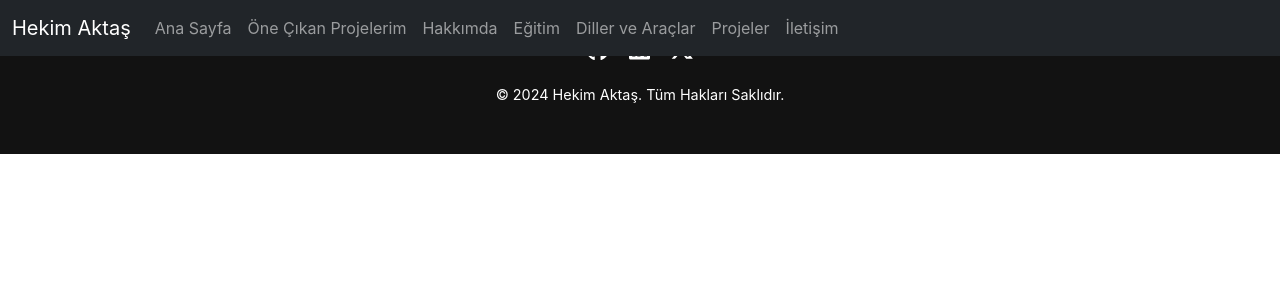
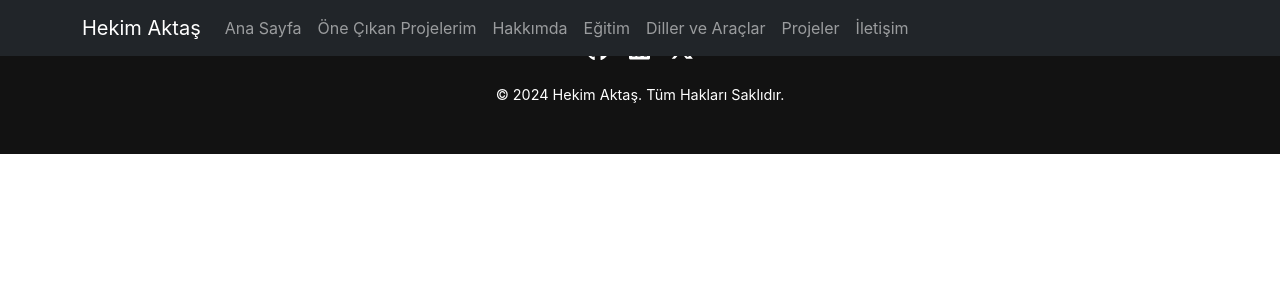
Before and after one commit to aktashekimcan/hekimcan-website-3, a Next.js app: page /components/Navbar in a window 1280 px wide. Shown: the top 300 px of the page. Built offline with nearby package versions, Linux system fonts and the light colour scheme.

Commit message:
Updated Navbar.tsx

```diff
--- a/pages/components/Navbar.tsx
+++ b/pages/components/Navbar.tsx
@@ -1,6 +1,7 @@
 import React from "react";
 import { Link as ScrollLink } from "react-scroll";
 import { useRouter } from "next/router";
+import { Navbar, Nav, Container } from "react-bootstrap";
 
 const Header = () => {
   const router = useRouter();
@@ -16,44 +17,86 @@ const Header = () => {
   ];
 
   return (
-    <nav className="navbar navbar-expand-lg navbar-dark bg-dark fixed-top">
-      <div className="container-fluid">
-        <a className="navbar-brand" href="#">
-          Hekim Aktaş
-        </a>
-        <button
-          className="navbar-toggler"
-          type="button"
-          data-bs-toggle="collapse"
-          data-bs-target="#navbarNav"
-          aria-controls="navbarNav"
-          aria-expanded="false"
-          aria-label="Toggle navigation"
-        >
-          <span className="navbar-toggler-icon"></span>
-        </button>
-        <div className="collapse navbar-collapse" id="navbarNav">
-          <ul className="navbar-nav me-auto mb-2 mb-lg-0">
-            {menuItems.map((item, index) => (
-              <li key={index} className="nav-item">
-                <ScrollLink
-                  activeClass="active"
-                  to={item.href}
-                  spy={true}
-                  smooth={true}
-                  offset={-70}
-                  duration={500}
-                  className="nav-link"
-                  href={"#" + item.href}
-                >
-                  {item.text}
-                </ScrollLink>
-              </li>
-            ))}
-          </ul>
-        </div>
-      </div>
-    </nav>
+    <Navbar bg="dark" variant="dark" expand="lg" fixed="top" collapseOnSelect>
+      <Container>
+        <Navbar.Brand href="#home">Hekim Aktaş</Navbar.Brand>
+        <Navbar.Toggle aria-controls="basic-navbar-nav" />
+        <Navbar.Collapse id="basic-navbar-nav">
+          <Nav className="me-auto">
+            <Nav.Link
+              as={ScrollLink}
+              to="hero"
+              spy={true}
+              smooth={true}
+              offset={-70}
+              duration={500}
+            >
+              Ana Sayfa
+            </Nav.Link>
+            <Nav.Link
+              as={ScrollLink}
+              to="featured-projects"
+              spy={true}
+              smooth={true}
+              offset={-70}
+              duration={500}
+            >
+              Öne Çıkan Projelerim
+            </Nav.Link>
+            <Nav.Link
+              as={ScrollLink}
+              to="about"
+              spy={true}
+              smooth={true}
+              offset={-70}
+              duration={500}
+            >
+              Hakkımda
+            </Nav.Link>
+            <Nav.Link
+              as={ScrollLink}
+              to="education"
+              spy={true}
+              smooth={true}
+              offset={-70}
+              duration={500}
+            >
+              Eğitim
+            </Nav.Link>
+            <Nav.Link
+              as={ScrollLink}
+              to="skills"
+              spy={true}
+              smooth={true}
+              offset={-70}
+              duration={500}
+            >
+              Diller ve Araçlar
+            </Nav.Link>
+            <Nav.Link
+              as={ScrollLink}
+              to="projects"
+              spy={true}
+              smooth={true}
+              offset={-70}
+              duration={500}
+            >
+              Projeler
+            </Nav.Link>
+            <Nav.Link
+              as={ScrollLink}
+              to="contact"
+              spy={true}
+              smooth={true}
+              offset={-70}
+              duration={500}
+            >
+              İletişim
+            </Nav.Link>
+          </Nav>
+        </Navbar.Collapse>
+      </Container>
+    </Navbar>
   );
 };
 
```
